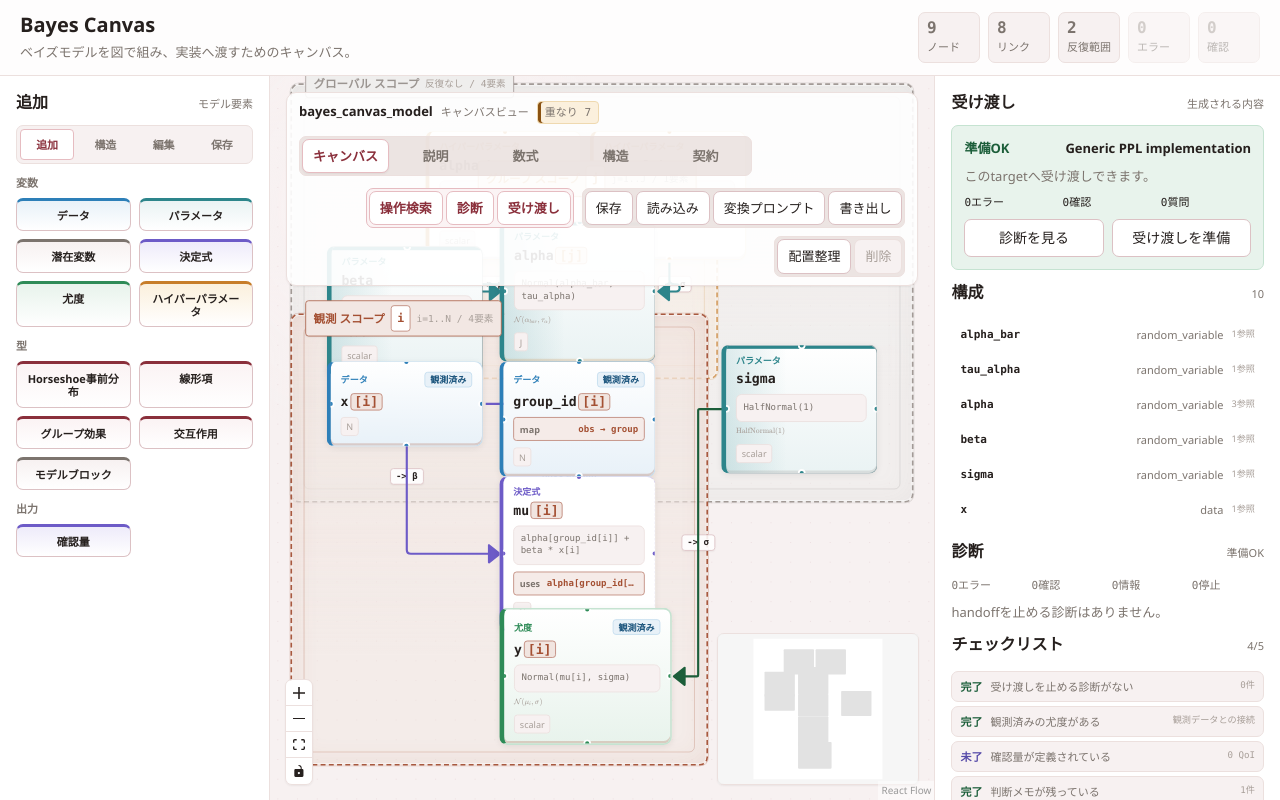
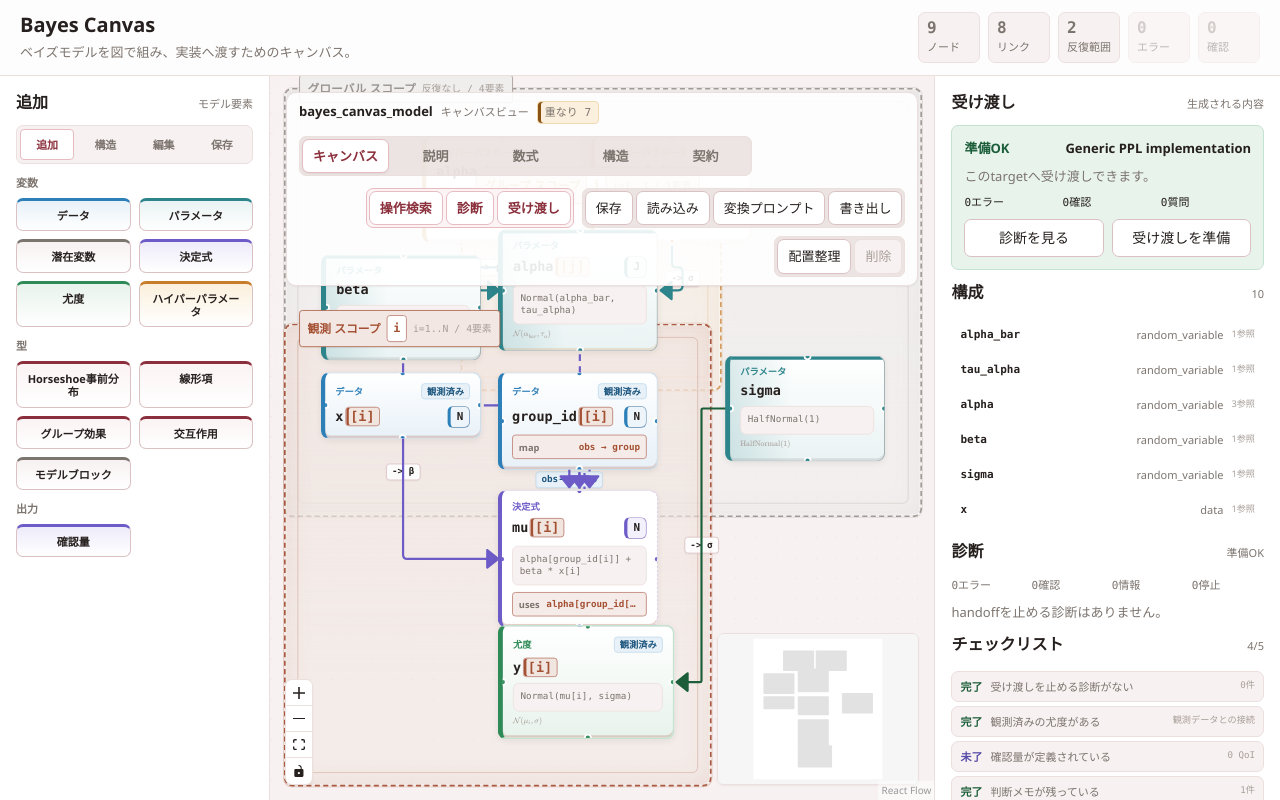
Before and after one commit to mryk814/bayes-canvas, a React (Vite) app in the folder app/: page / in a window 1280 px wide. Built offline with nearby package versions, Linux system fonts and the light colour scheme.

Commit message:
fix: clarify node shape readouts

```diff
--- a/app/src/App.tsx
+++ b/app/src/App.tsx
@@ -1309,6 +1309,19 @@ function parseList(value: string): string[] | undefined {
   return items.length ? items : undefined;
 }
 
+function formatShapePart(value: string[] | undefined, fallback = '1'): string {
+  return value?.length ? value.join(' x ') : fallback;
+}
+
+function formatNodeShapeFormula(data: BayesNodeData): string {
+  const outerShape = data.shape ?? [];
+  const eventShape = data.eventShape ?? [];
+  if (!outerShape.length && !eventShape.length) return 'scalar';
+  if (!eventShape.length) return formatShapePart(outerShape);
+  if (!outerShape.length) return `[${formatShapePart(eventShape)}]`;
+  return `${formatShapePart(outerShape)} x [${formatShapePart(eventShape)}]`;
+}
+
 function hasConstraint(constraints: Constraint[] | undefined, kind: Constraint['kind']): boolean {
   return Boolean(constraints?.some((constraint) => constraint.kind === kind));
 }
@@ -1426,7 +1439,14 @@ const nodeTypes = {
             {diagnosticCount ? <span className="node-chip node-chip-warning">!{diagnosticCount}</span> : null}
           </span>
         </div>
-        <div className="node-name">{renderIndexedNodeName(data.name, plateContext)}</div>
+        <div className="node-name-row">
+          <div className="node-name">{renderIndexedNodeName(data.name, plateContext)}</div>
+          {data.shape?.length || data.eventShape?.length ? (
+            <code className="node-shape-formula" aria-label="配列の形">
+              {formatNodeShapeFormula(data)}
+            </code>
+          ) : null}
+        </div>
         {distributionText ? <div className="node-formula">{distributionText}</div> : null}
         {distributionTex ? (
           <div className="node-tex">
@@ -1445,10 +1465,6 @@ const nodeTypes = {
             <strong>{indexAccesses.map((access) => access.label).join(', ')}</strong>
           </div>
         ) : null}
-        <div className="node-meta">
-          {data.shape?.length ? <span className="node-meta-chip">{data.shape.join(' x ')}</span> : <span className="node-meta-chip">scalar</span>}
-          {data.eventShape?.length ? <span className="node-meta-chip">event: {data.eventShape.join(' x ')}</span> : null}
-        </div>
         <Handle className="node-handle node-handle-top" id="source-top" type="source" position={Position.Top} />
         <Handle className="node-handle node-handle-right" id="source-right" type="source" position={Position.Right} />
         <Handle className="node-handle node-handle-bottom" id="source-bottom" type="source" position={Position.Bottom} />
@@ -3245,32 +3261,34 @@ export function App() {
                 </div>
                 <div className="inspector-section">
                   <div className="inspector-section-title">サイズと繰り返し</div>
+                  <div className="shape-readout">
+                    <span className="shape-readout-label">配列</span>
+                    <strong className="shape-readout-formula">{formatNodeShapeFormula(selectedData)}</strong>
+                    <span className="shape-readout-plate">plate {selectedData.plate || 'なし'}</span>
+                  </div>
                   <label>
-                    並ぶ数
+                    外側サイズ
                     <input
                       placeholder="N, J"
                       value={selectedData.shape?.join(', ') ?? ''}
                       onChange={(event) => updateSelectedNodeData({ shape: parseList(event.target.value) })}
                     />
-                    <span className="field-note">観測数やグループ数など、外側に並ぶ単位。</span>
                   </label>
                   <label>
-                    1つの値の形
+                    値の形
                     <input
                       placeholder="K"
                       value={selectedData.eventShape?.join(', ') ?? ''}
                       onChange={(event) => updateSelectedNodeData({ eventShape: parseList(event.target.value) })}
                     />
-                    <span className="field-note">各セルがベクトルや行列になるときの内側サイズ。</span>
                   </label>
                   <label>
-                    繰り返す単位
+                    plate
                     <input
                       placeholder="obs"
                       value={selectedData.plate ?? ''}
                       onChange={(event) => updateSelectedNodeData({ plate: event.target.value || undefined })}
                     />
-                    <span className="field-note">同じ式をどの単位ごとに繰り返すか。</span>
                   </label>
                   {showsConstraintsEditor ? (
                     <div className="field-group">
--- a/app/src/styles.css
+++ b/app/src/styles.css
@@ -511,6 +511,39 @@ button.projection-row:active,
   font-size: var(--text-xs);
   font-weight: var(--weight-regular);
   line-height: 1.45;
+}
+
+.shape-readout {
+  display: flex;
+  align-items: center;
+  flex-wrap: wrap;
+  gap: var(--space-1) var(--space-2);
+  padding: 7px var(--space-2);
+  background: var(--color-surface);
+  border-left: 3px solid var(--color-accent);
+  border-radius: var(--radius-md);
+}
+
+.shape-readout-label {
+  color: var(--color-text-secondary);
+  font-size: var(--text-xs);
+  font-weight: var(--weight-bold);
+}
+
+.shape-readout-formula {
+  min-width: 0;
+  color: var(--color-text);
+  font-family: var(--font-mono);
+  font-size: var(--text-base);
+  font-weight: var(--weight-bold);
+  line-height: 1.2;
+  overflow-wrap: anywhere;
+}
+
+.shape-readout-plate {
+  color: var(--color-text-tertiary);
+  font-size: var(--text-xs);
+  font-weight: var(--weight-regular);
 }
 
 .node-editor input,
@@ -1074,8 +1107,7 @@ button.plate-overlay-label:focus-visible {
   white-space: nowrap;
 }
 
-.node-heading,
-.node-meta {
+.node-heading {
   position: relative;
   display: flex;
   align-items: center;
@@ -1125,8 +1157,17 @@ button.plate-overlay-label:focus-visible {
   box-shadow: inset 3px 0 0 var(--color-warning-strong);
 }
 
+.node-name-row {
+  display: flex;
+  align-items: center;
+  flex-wrap: wrap;
+  gap: var(--space-2);
+  margin-top: var(--space-2);
+}
+
 .node-name {
-  margin-top: var(--space-2);
+  min-width: 0;
+  flex: 1 1 auto;
   color: var(--color-text);
   font-family: var(--font-mono);
   font-size: var(--text-lg);
@@ -1136,11 +1177,29 @@ button.plate-overlay-label:focus-visible {
 
 .node-name-index {
   margin-left: 2px;
-  padding: 0 4px;
+  padding: 1px 5px;
   color: var(--plate-color);
   background: var(--plate-bg);
   border: 1px solid var(--plate-border);
   border-radius: var(--radius-sm);
+  box-shadow: inset 3px 0 0 var(--plate-color);
+}
+
+.node-shape-formula {
+  display: inline-block;
+  min-width: 0;
+  max-width: 100%;
+  padding: 4px 7px;
+  color: var(--color-text);
+  background: color-mix(in srgb, var(--node-bg) 72%, var(--color-surface));
+  border: 1px solid color-mix(in srgb, var(--node-color) 58%, var(--color-border));
+  border-left: 4px solid var(--node-color);
+  border-radius: var(--radius-md);
+  font-family: var(--font-mono);
+  font-size: var(--text-sm);
+  font-weight: var(--weight-bold);
+  line-height: 1.2;
+  overflow-wrap: anywhere;
 }
 
 .node-formula {
@@ -1216,23 +1275,6 @@ button.plate-overlay-label:focus-visible {
   color: var(--color-text-secondary);
   font-size: var(--text-xs);
   line-height: 1.35;
-}
-
-.node-meta {
-  margin-top: var(--space-2);
-  color: var(--color-text-tertiary);
-  font-size: var(--text-xs);
-}
-
-.node-meta span {
-  min-width: 0;
-  padding: 2px 6px;
-  background: var(--color-surface-subtle);
-  border: 1px solid var(--color-border-subtle);
-  border-radius: var(--radius-sm);
-  overflow: hidden;
-  text-overflow: ellipsis;
-  white-space: nowrap;
 }
 
 .bayes-node.has-plate {
```
